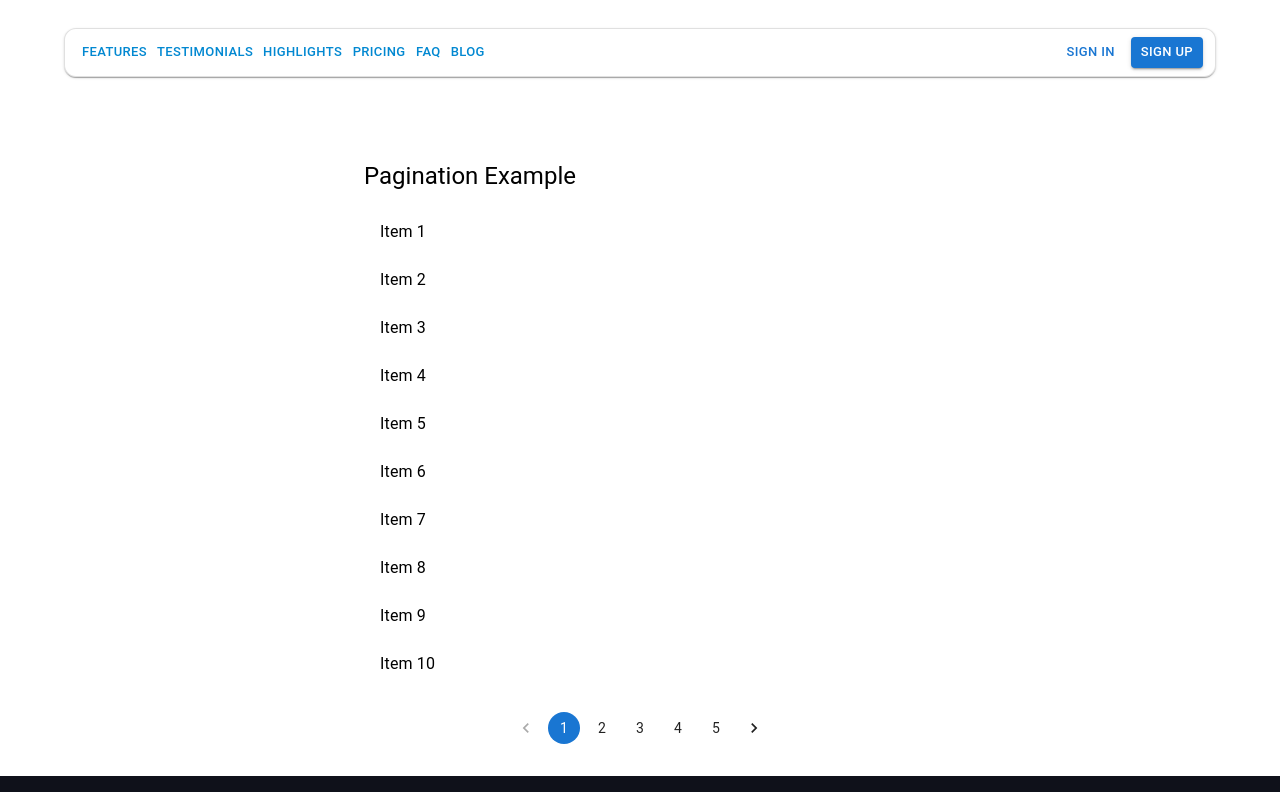
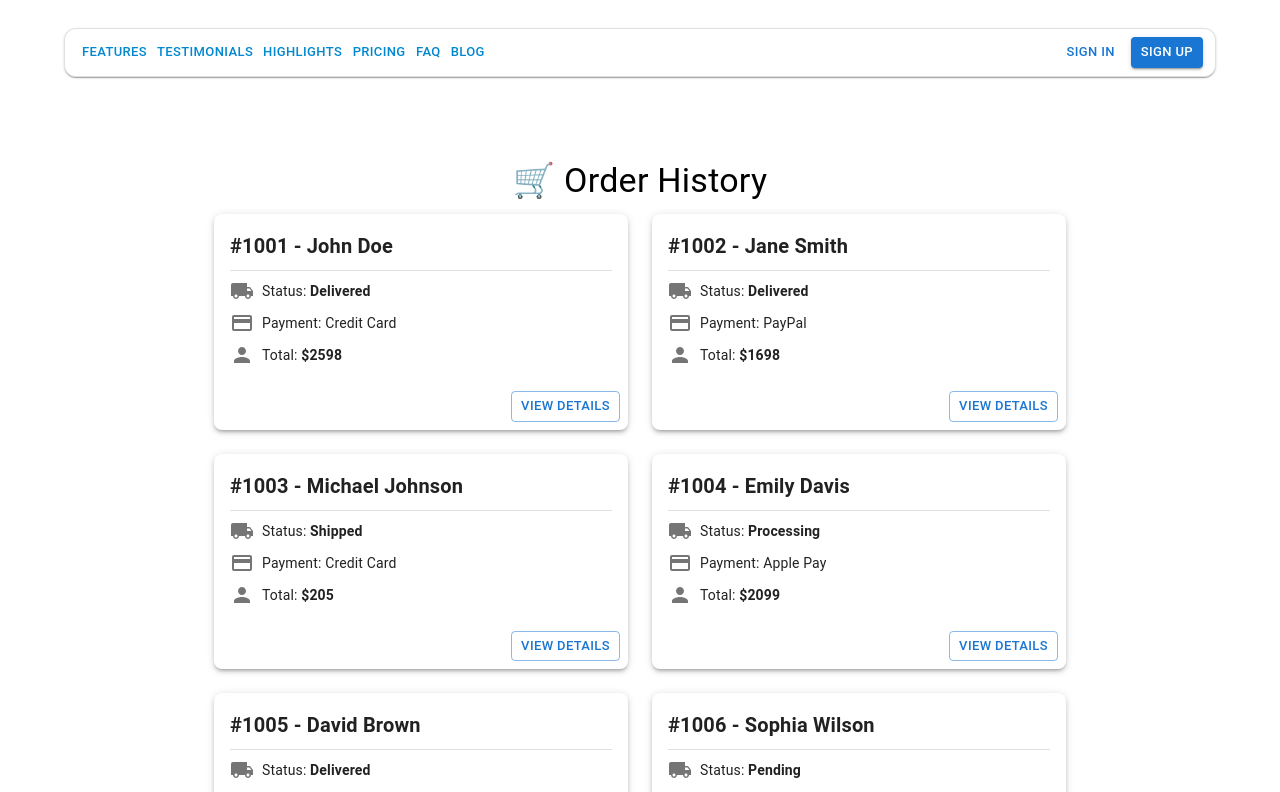
Before and after one commit to GonTaFu/shopTech, a Next.js app in the folder my-fontend/: page /order/history in a window 1280 px wide. Shown: the top 792 px of the page. Built offline with nearby package versions, Linux system fonts and the light colour scheme.

Commit message:
OrderHistory Da Lam dep hon + reponsive

```diff
--- a/my-fontend/src/app/order/history/page.js
+++ b/my-fontend/src/app/order/history/page.js
@@ -1,11 +1,91 @@
-"use client"
+"use client";
+import OrderHistory from "../../../components/OrderHistory";
 
-import OrderHistory from "../../../components/OrderHistory"
+const orders = {
+    orders: [
+        {
+            OrderID: 1001,
+            Amount: 2598,
+            Order_Date: "2024-03-01",
+            Payment: "Credit Card",
+            Billing_Name: "John Doe",
+            Status: "Delivered",
+        },
+        {
+            OrderID: 1002,
+            Amount: 1698,
+            Order_Date: "2024-03-05",
+            Payment: "PayPal",
+            Billing_Name: "Jane Smith",
+            Status: "Delivered",
+        },
+        {
+            OrderID: 1003,
+            Amount: 205,
+            Order_Date: "2024-03-10",
+            Payment: "Credit Card",
+            Billing_Name: "Michael Johnson",
+            Status: "Shipped",
+        },
+        {
+            OrderID: 1004,
+            Amount: 2099,
+            Order_Date: "2024-03-15",
+            Payment: "Apple Pay",
+            Billing_Name: "Emily Davis",
+            Status: "Processing",
+        },
+        {
+            OrderID: 1005,
+            Amount: 2249,
+            Order_Date: "2024-03-20",
+            Payment: "Credit Card",
+            Billing_Name: "David Brown",
+            Status: "Delivered",
+        },
+        {
+            OrderID: 1006,
+            Amount: 1500,
+            Order_Date: "2024-03-22",
+            Payment: "PayPal",
+            Billing_Name: "Sophia Wilson",
+            Status: "Pending",
+        },
+        {
+            OrderID: 1007,
+            Amount: 3200,
+            Order_Date: "2024-03-25",
+            Payment: "Credit Card",
+            Billing_Name: "Daniel Martinez",
+            Status: "Delivered",
+        },
+        {
+            OrderID: 1008,
+            Amount: 1100,
+            Order_Date: "2024-03-28",
+            Payment: "Apple Pay",
+            Billing_Name: "Olivia Taylor",
+            Status: "Shipped",
+        },
+        {
+            OrderID: 1009,
+            Amount: 850,
+            Order_Date: "2024-03-30",
+            Payment: "Credit Card",
+            Billing_Name: "James Anderson",
+            Status: "Processing",
+        },
+        {
+            OrderID: 1010,
+            Amount: 500,
+            Order_Date: "2024-03-31",
+            Payment: "PayPal",
+            Billing_Name: "Emma Thomas",
+            Status: "Pending",
+        },
+    ],
+};
 
-export default function Home() {
-    return (
-        <>
-        <OrderHistory></OrderHistory>
-        </>
-    );
+export default function Page() {
+    return <OrderHistory orders={orders.orders} />;
 }
--- a/my-fontend/src/components/OrderHistory.js
+++ b/my-fontend/src/components/OrderHistory.js
@@ -1,37 +1,79 @@
 import { useState } from "react";
-import { Container, Pagination, Typography, List, ListItem, ListItemText } from "@mui/material";
+import {
+  Container, Pagination, Typography, Card, CardContent, CardActions, Button,
+  Divider, Box
+} from "@mui/material";
+import Grid from "@mui/material/Grid2";
+import LocalShippingIcon from "@mui/icons-material/LocalShipping";
+import PaymentIcon from "@mui/icons-material/Payment";
+import PersonIcon from "@mui/icons-material/Person";
 
-const items = Array.from({ length: 50 }, (_, i) => `Item ${i + 1}`); // Giả lập danh sách 50 mục
+const orders = [
+  { OrderID: 1001, Amount: 2598, Order_Date: "2024-03-01", Payment: "Credit Card", Billing_Name: "John Doe", Status: "Delivered" },
+  { OrderID: 1002, Amount: 1698, Order_Date: "2024-03-05", Payment: "PayPal", Billing_Name: "Jane Smith", Status: "Delivered" },
+  { OrderID: 1003, Amount: 205, Order_Date: "2024-03-10", Payment: "Credit Card", Billing_Name: "Michael Johnson", Status: "Shipped" },
+  { OrderID: 1004, Amount: 2099, Order_Date: "2024-03-15", Payment: "Apple Pay", Billing_Name: "Emily Davis", Status: "Processing" },
+  { OrderID: 1005, Amount: 2249, Order_Date: "2024-03-20", Payment: "Credit Card", Billing_Name: "David Brown", Status: "Delivered" },
+  { OrderID: 1006, Amount: 1500, Order_Date: "2024-03-22", Payment: "PayPal", Billing_Name: "Sophia Wilson", Status: "Pending" },
+  { OrderID: 1007, Amount: 3200, Order_Date: "2024-03-25", Payment: "Credit Card", Billing_Name: "Daniel Martinez", Status: "Delivered" },
+  { OrderID: 1008, Amount: 1100, Order_Date: "2024-03-28", Payment: "Apple Pay", Billing_Name: "Olivia Taylor", Status: "Shipped" },
+  { OrderID: 1009, Amount: 850, Order_Date: "2024-03-30", Payment: "Credit Card", Billing_Name: "James Anderson", Status: "Processing" },
+  { OrderID: 1010, Amount: 500, Order_Date: "2024-03-31", Payment: "PayPal", Billing_Name: "Emma Thomas", Status: "Pending" }
+];
 
 export default function OrderHistory() {
   const [page, setPage] = useState(1);
-  const itemsPerPage = 10;
+  const itemsPerPage = 6;
 
   const handleChange = (event, value) => {
     setPage(value);
   };
 
   const startIndex = (page - 1) * itemsPerPage;
-  const displayedItems = items.slice(startIndex, startIndex + itemsPerPage);
+  const displayedOrders = orders.slice(startIndex, startIndex + itemsPerPage);
 
   return (
-    <Container maxWidth="sm" sx={{ mt: 4 }}>
-      <Typography variant="h5" gutterBottom>
-        Pagination Example
+    <Container maxWidth="md" sx={{ mt: 4, marginBottom: "10%"}}>
+      <Typography variant="h4" gutterBottom textAlign="center">
+        🛒 Order History
       </Typography>
-      <List>
-        {displayedItems.map((item, index) => (
-          <ListItem key={index}>
-            <ListItemText primary={item} />
-          </ListItem>
+      <Grid container rowSpacing={{ xs: 1, sm: 2, md: 3 }} columnSpacing={{ xs: 1, sm: 2, md: 3 }} columns={12}>
+        {displayedOrders.map((order) => (
+          <Grid size={{ xs: 12, sm: 6, md: 6 }} key={order.OrderID}>
+            <Card sx={{ boxShadow: 3, borderRadius: 2 }}>
+              <CardContent>
+                <Typography variant="h6" fontWeight="bold">
+                  #{order.OrderID} - {order.Billing_Name}
+                </Typography>
+                <Divider sx={{ my: 1 }} />
+                <Box display="flex" alignItems="center" gap={1} mb={1}>
+                  <LocalShippingIcon color="action" />
+                  <Typography variant="body2">Status: <strong>{order.Status}</strong></Typography>
+                </Box>
+                <Box display="flex" alignItems="center" gap={1} mb={1}>
+                  <PaymentIcon color="action" />
+                  <Typography variant="body2">Payment: {order.Payment}</Typography>
+                </Box>
+                <Box display="flex" alignItems="center" gap={1}>
+                  <PersonIcon color="action" />
+                  <Typography variant="body2">Total: <strong>${order.Amount}</strong></Typography>
+                </Box>
+              </CardContent>
+              <CardActions sx={{ justifyContent: "flex-end" }}>
+                <Button size="small" variant="outlined" color="primary">
+                  View Details
+                </Button>
+              </CardActions>
+            </Card>
+          </Grid>
         ))}
-      </List>
+      </Grid>
       <Pagination
-        count={Math.ceil(items.length / itemsPerPage)}
+        count={Math.ceil(orders.length / itemsPerPage)}
         page={page}
         onChange={handleChange}
         color="primary"
-        sx={{ mt: 2, display: "flex", justifyContent: "center" }}
+        sx={{ mt: 3, display: "flex", justifyContent: "center" }}
       />
     </Container>
   );
--- a/my-fontend/src/components/ProductDetail.js
+++ b/my-fontend/src/components/ProductDetail.js
@@ -1,6 +1,5 @@
 
 import * as React from "react";
-
 import CssBaseline from "@mui/material/CssBaseline";
 import { Container } from "@mui/system";
 import FavoriteBorderIcon from "@mui/icons-material/FavoriteBorder";
@@ -24,6 +23,7 @@ import {
 
 import Box from "@mui/material/Box";
 import Grid from "@mui/material/Grid2";
+import Link from "next/link";
 
 const TableProductDetail = ({ product }) => {
   return (
```
